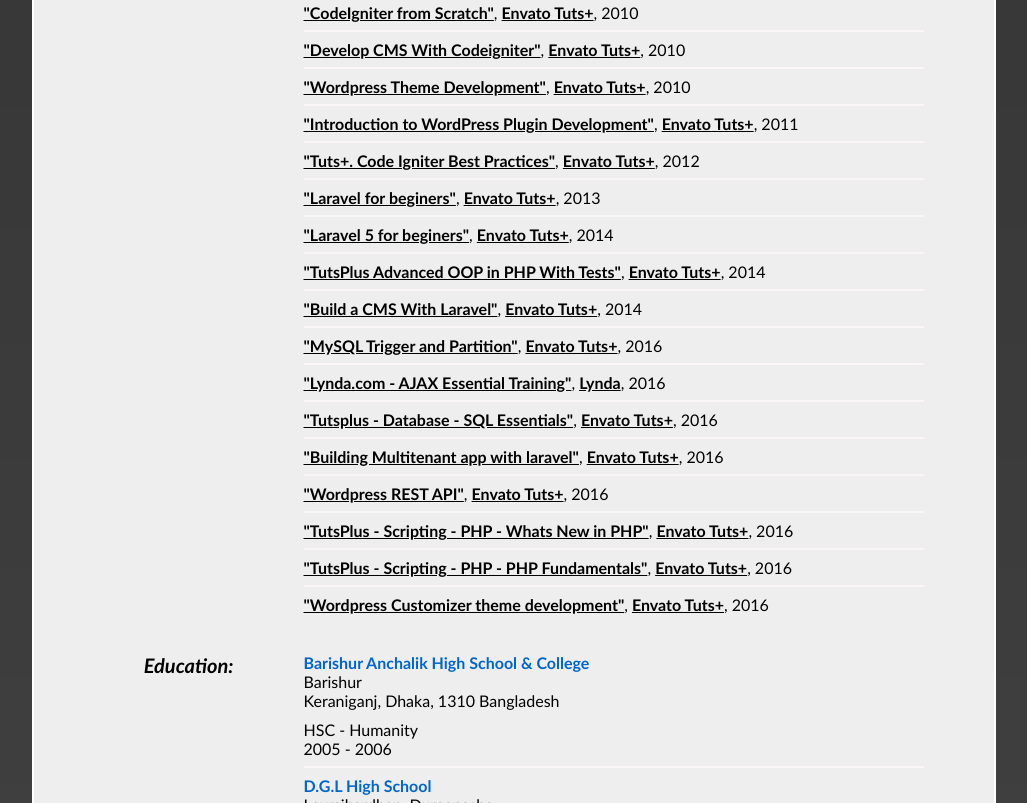
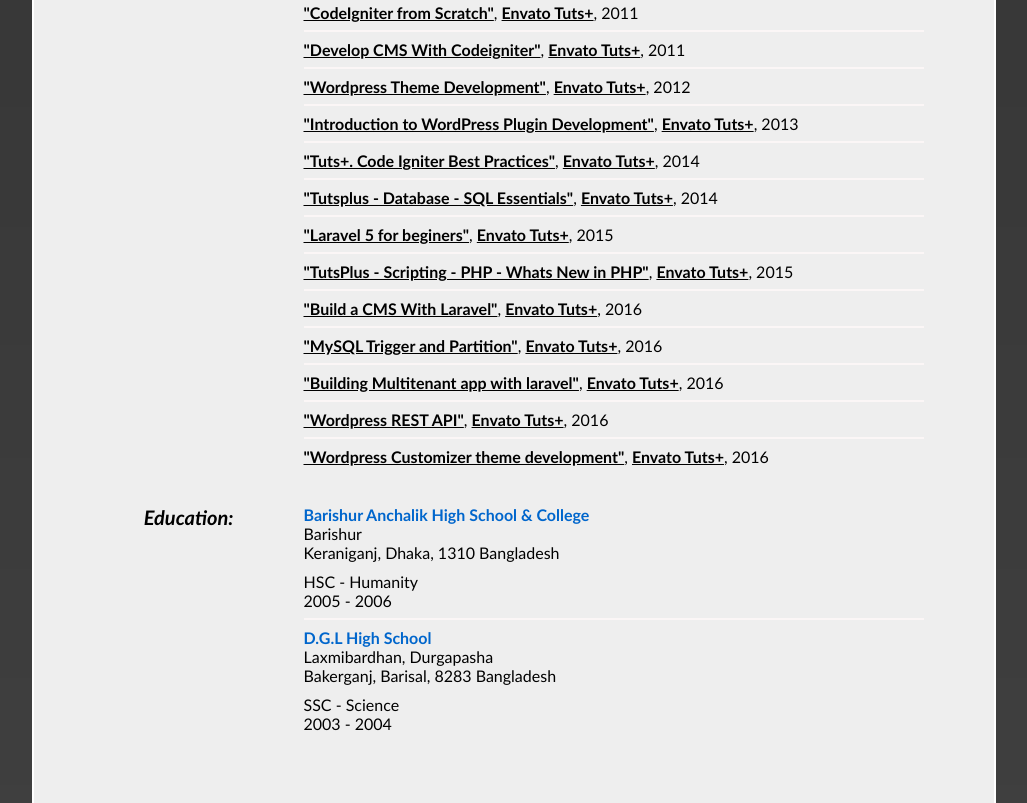
Before and after one commit to jewel1989r/jewel1989r.github.io, a plain HTML site: page index.html in a window 1280 px wide. Shown: the part 1352-2155 px from the top of the page, without its empty margins (126-1153 px from the left). Drawn offline with Linux system fonts and the light colour scheme.

Commit message:
Changes Course

```diff
--- a/index.html
+++ b/index.html
@@ -190,51 +190,43 @@ Lorem ipsum dolor sit amet, consectetuer adipiscing elit. Aenean commodo ligula
 </div><hr />
 
 <div itemscope itemtype="http://schema.org/Article"><span itemprop="name">
-<a itemprop="url" href="http://tutsplus.com" target="_blank" title="Codeigniter for Beginers">"CodeIgniter from Scratch"</a></span>, <a href="http://tutsplus.com/" target="_blank" title="Nettuts+">Envato Tuts+</a>, 2010
+<a itemprop="url" href="http://tutsplus.com" target="_blank" title="Codeigniter for Beginers">"CodeIgniter from Scratch"</a></span>, <a href="http://tutsplus.com/" target="_blank" title="Nettuts+">Envato Tuts+</a>, 2011
 </div><hr />
 
 <div itemscope itemtype="http://schema.org/Article"><span itemprop="name">
-<a itemprop="url" href="http://tutsplus.com" target="_blank" title="Develop CMS With Codeigniter">"Develop CMS With Codeigniter"</a></span>, <a href="http://tutsplus.com/" target="_blank" title="Nettuts+">Envato Tuts+</a>, 2010
+<a itemprop="url" href="http://tutsplus.com" target="_blank" title="Develop CMS With Codeigniter">"Develop CMS With Codeigniter"</a></span>, <a href="http://tutsplus.com/" target="_blank" title="Nettuts+">Envato Tuts+</a>, 2011
 </div><hr />
 
 <div itemscope itemtype="http://schema.org/Article"><span itemprop="name">
-<a itemprop="url" href="http://tutsplus.com" target="_blank" title="Wordpress Theme Development">"Wordpress Theme Development"</a></span>, <a href="http://tutsplus.com/" target="_blank" title="Nettuts+">Envato Tuts+</a>, 2010
+<a itemprop="url" href="http://tutsplus.com" target="_blank" title="Wordpress Theme Development">"Wordpress Theme Development"</a></span>, <a href="http://tutsplus.com/" target="_blank" title="Nettuts+">Envato Tuts+</a>, 2012
 </div><hr />
 
 <div itemscope itemtype="http://schema.org/Article"><span itemprop="name">
-<a itemprop="url" href="http://tutsplus.com" target="_blank" title="Introduction to WordPress Plugin Development">"Introduction to WordPress Plugin Development"</a></span>, <a href="http://tutsplus.com/" target="_blank" title="Nettuts+">Envato Tuts+</a>, 2011
+<a itemprop="url" href="http://tutsplus.com" target="_blank" title="Introduction to WordPress Plugin Development">"Introduction to WordPress Plugin Development"</a></span>, <a href="http://tutsplus.com/" target="_blank" title="Nettuts+">Envato Tuts+</a>, 2013
 </div><hr />
 
 <div itemscope itemtype="http://schema.org/Article"><span itemprop="name">
-<a itemprop="url" href="http://tutsplus.com" target="_blank" title="Tuts+. Code Igniter Best Practices">"Tuts+. Code Igniter Best Practices"</a></span>, <a href="http://tutsplus.com/" target="_blank" title="Nettuts+">Envato Tuts+</a>, 2012
+<a itemprop="url" href="http://tutsplus.com" target="_blank" title="Tuts+. Code Igniter Best Practices">"Tuts+. Code Igniter Best Practices"</a></span>, <a href="http://tutsplus.com/" target="_blank" title="Nettuts+">Envato Tuts+</a>, 2014
 </div><hr />
 
 <div itemscope itemtype="http://schema.org/Article"><span itemprop="name">
-<a itemprop="url" href="http://tutsplus.com" target="_blank" title="Laravel for beginers">"Laravel for beginers"</a></span>, <a href="http://tutsplus.com/" target="_blank" title="Nettuts+">Envato Tuts+</a>, 2013
+<a itemprop="url" href="http://tutsplus.com" target="_blank" title="Tutsplus - Database - SQL Essentials">"Tutsplus - Database - SQL Essentials"</a></span>, <a href="http://tutsplus.com/" target="_blank" title="Nettuts+">Envato Tuts+</a>, 2014
 </div><hr />
 
 <div itemscope itemtype="http://schema.org/Article"><span itemprop="name">
-<a itemprop="url" href="http://tutsplus.com" target="_blank" title="Laravel 5 for beginers">"Laravel 5 for beginers"</a></span>, <a href="http://tutsplus.com/" target="_blank" title="Nettuts+">Envato Tuts+</a>, 2014
+<a itemprop="url" href="http://tutsplus.com" target="_blank" title="Laravel 5 for beginers">"Laravel 5 for beginers"</a></span>, <a href="http://tutsplus.com/" target="_blank" title="Nettuts+">Envato Tuts+</a>, 2015
 </div><hr />
 
 <div itemscope itemtype="http://schema.org/Article"><span itemprop="name">
-<a itemprop="url" href="http://tutsplus.com" target="_blank" title="TutsPlus Advanced OOP in PHP With Tests">"TutsPlus Advanced OOP in PHP With Tests"</a></span>, <a href="http://tutsplus.com/" target="_blank" title="Nettuts+">Envato Tuts+</a>, 2014
+<a itemprop="url" href="http://tutsplus.com" target="_blank" title="TutsPlus - Scripting -  PHP - Whats New in PHP">"TutsPlus - Scripting -  PHP - Whats New in PHP"</a></span>, <a href="http://tutsplus.com/" target="_blank" title="Nettuts+">Envato Tuts+</a>, 2015
 </div><hr />
 
 <div itemscope itemtype="http://schema.org/Article"><span itemprop="name">
-<a itemprop="url" href="http://tutsplus.com" target="_blank" title="Build a CMS With Laravel">"Build a CMS With Laravel"</a></span>, <a href="http://tutsplus.com/" target="_blank" title="Nettuts+">Envato Tuts+</a>, 2014
+<a itemprop="url" href="http://tutsplus.com" target="_blank" title="Build a CMS With Laravel">"Build a CMS With Laravel"</a></span>, <a href="http://tutsplus.com/" target="_blank" title="Nettuts+">Envato Tuts+</a>, 2016
 </div><hr />
 
 <div itemscope itemtype="http://schema.org/Article"><span itemprop="name">
 <a itemprop="url" href="http://tutsplus.com" target="_blank" title="MySQL Trigger and Partition">"MySQL Trigger and Partition"</a></span>, <a href="http://tutsplus.com/" target="_blank" title="Nettuts+">Envato Tuts+</a>, 2016
-</div><hr />
-
-<div itemscope itemtype="http://schema.org/Article"><span itemprop="name">
-<a itemprop="url" href="http://lynda.com" target="_blank" title="Lynda.com - AJAX Essential Training">"Lynda.com - AJAX Essential Training"</a></span>, <a href="http://tutsplus.com/" target="_blank" title="Nettuts+">Lynda</a>, 2016
-</div><hr />
-
-<div itemscope itemtype="http://schema.org/Article"><span itemprop="name">
-<a itemprop="url" href="http://tutsplus.com" target="_blank" title="Tutsplus - Database - SQL Essentials">"Tutsplus - Database - SQL Essentials"</a></span>, <a href="http://tutsplus.com/" target="_blank" title="Nettuts+">Envato Tuts+</a>, 2016
 </div><hr />
 
 <div itemscope itemtype="http://schema.org/Article"><span itemprop="name">
@@ -243,14 +235,6 @@ Lorem ipsum dolor sit amet, consectetuer adipiscing elit. Aenean commodo ligula
 
 <div itemscope itemtype="http://schema.org/Article"><span itemprop="name">
 <a itemprop="url" href="http://tutsplus.com" target="_blank" title="Wordpress REST API">"Wordpress REST API"</a></span>, <a href="http://tutsplus.com/" target="_blank" title="Nettuts+">Envato Tuts+</a>, 2016
-</div><hr />
-
-<div itemscope itemtype="http://schema.org/Article"><span itemprop="name">
-<a itemprop="url" href="http://tutsplus.com" target="_blank" title="TutsPlus - Scripting -  PHP - Whats New in PHP">"TutsPlus - Scripting -  PHP - Whats New in PHP"</a></span>, <a href="http://tutsplus.com/" target="_blank" title="Nettuts+">Envato Tuts+</a>, 2016
-</div><hr />
-
-<div itemscope itemtype="http://schema.org/Article"><span itemprop="name">
-<a itemprop="url" href="http://tutsplus.com" target="_blank" title="TutsPlus - Scripting -  PHP - PHP Fundamentals">"TutsPlus - Scripting -  PHP - PHP Fundamentals"</a></span>, <a href="http://tutsplus.com/" target="_blank" title="Nettuts+">Envato Tuts+</a>, 2016
 </div><hr />
 
 <div itemscope itemtype="http://schema.org/Article"><span itemprop="name">
```
